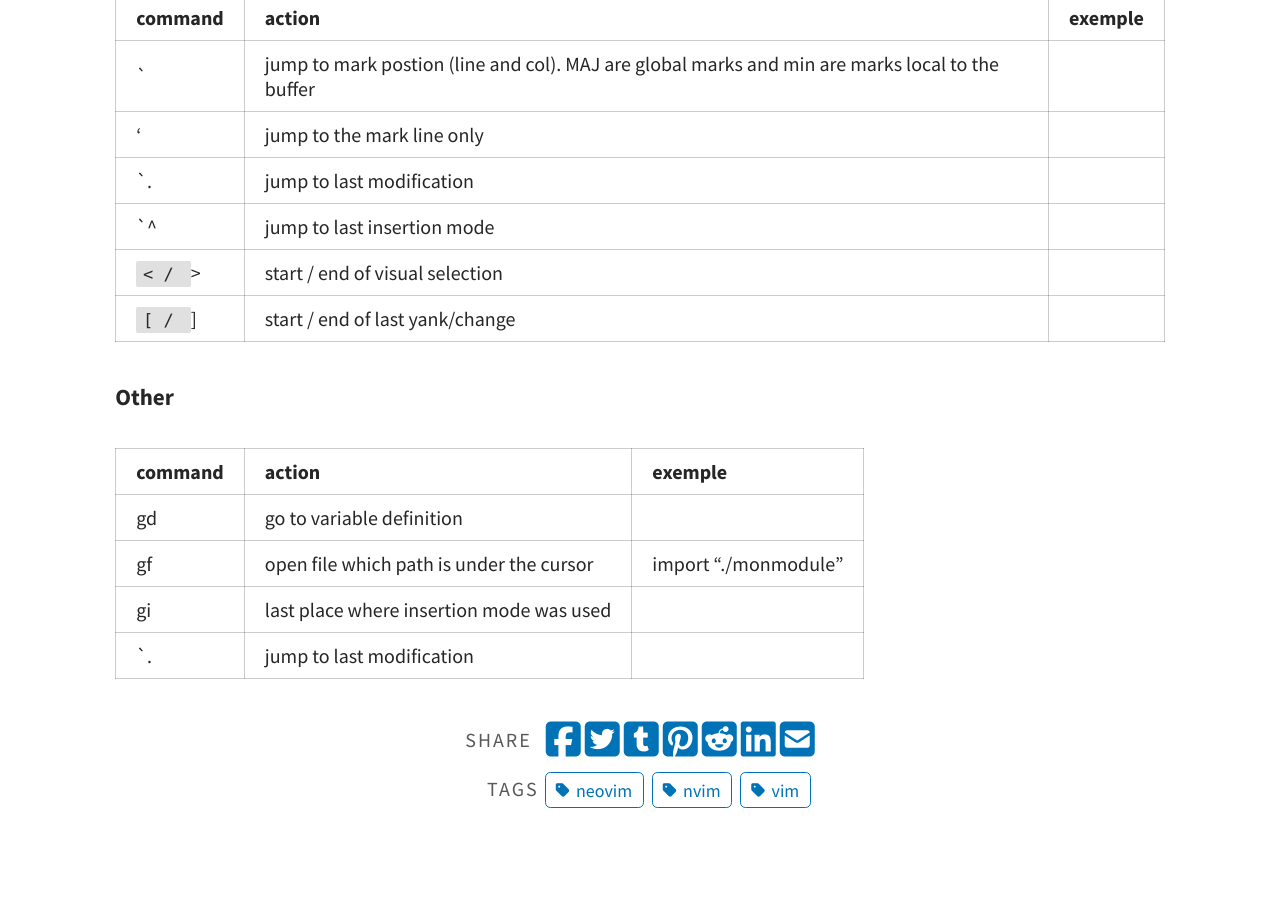
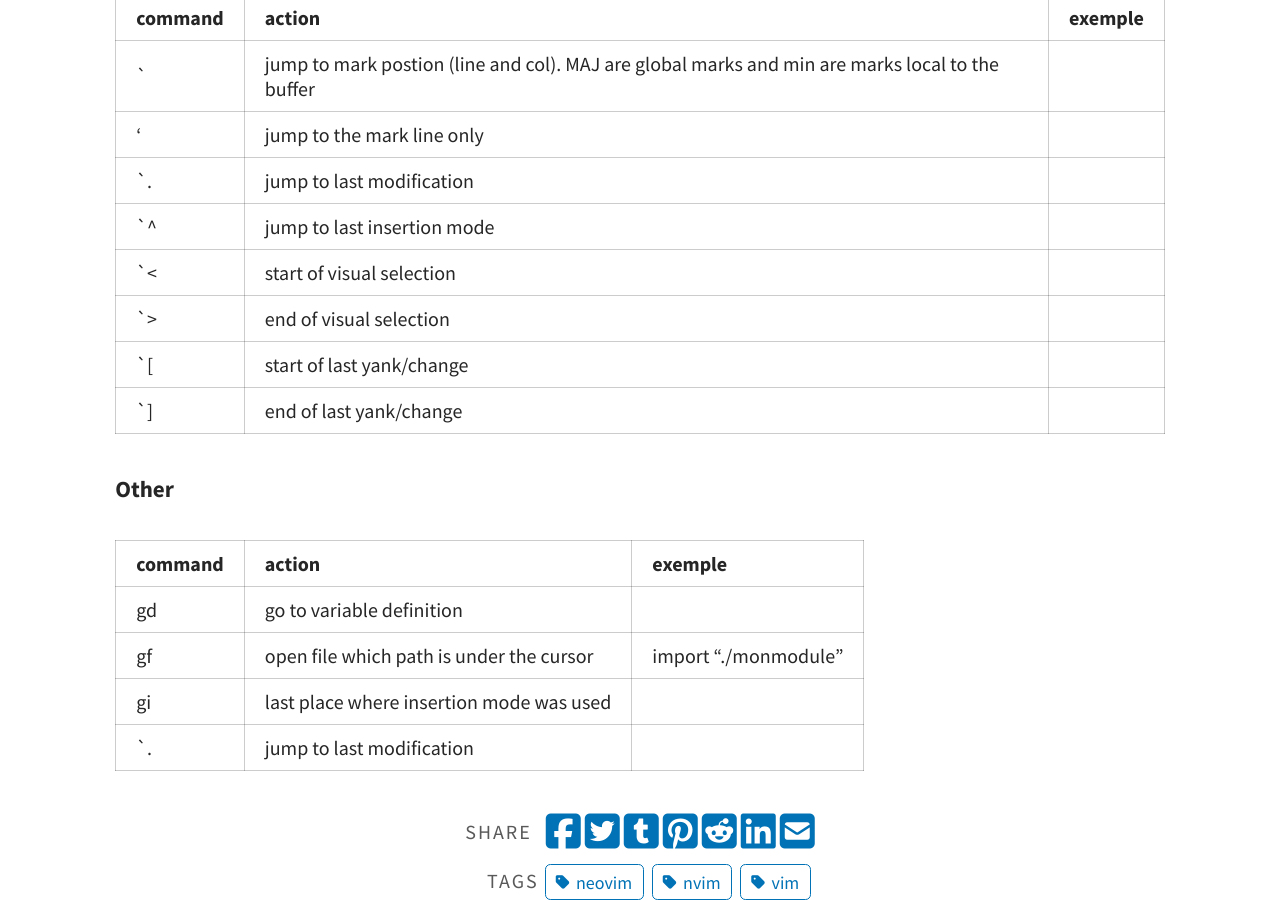
Before and after one commit to cristalcorp/cristalcorp.github.io, a Jekyll site: the page built from _posts/2026-04-08-Nvim.md, in a window 1280 px wide and 900 px high, scrolled down 6314 px. Built offline with Jekyll 4.4.1, drawn with Linux system fonts in a browser that asks for light colours; a script that is not in the unit is left out.

Commit message:
vim motions table

```diff
--- a/_posts/2026-04-08-Nvim.md
+++ b/_posts/2026-04-08-Nvim.md
@@ -193,8 +193,10 @@ Ctrl + [d/u/f/b] move the cursor and scroll
 | '<char> | jump to the mark line only                                                                      |         |
 | `.      | jump to last modification                                                                       |         |
 | `^      | jump to last insertion mode                                                                     |         |
-| `< / `> | start / end of visual selection                                                                 |         |
-| `[ / `] | start / end of last yank/change                                                                 |         |
+| `<      | start of visual selection                                                                       |         |
+| `>      | end of visual selection                                                                         |         |
+| `[      | start of last yank/change                                                                       |         |
+| `]       | end of last yank/change                                                                 |         |
 
 #### Other
 
```
